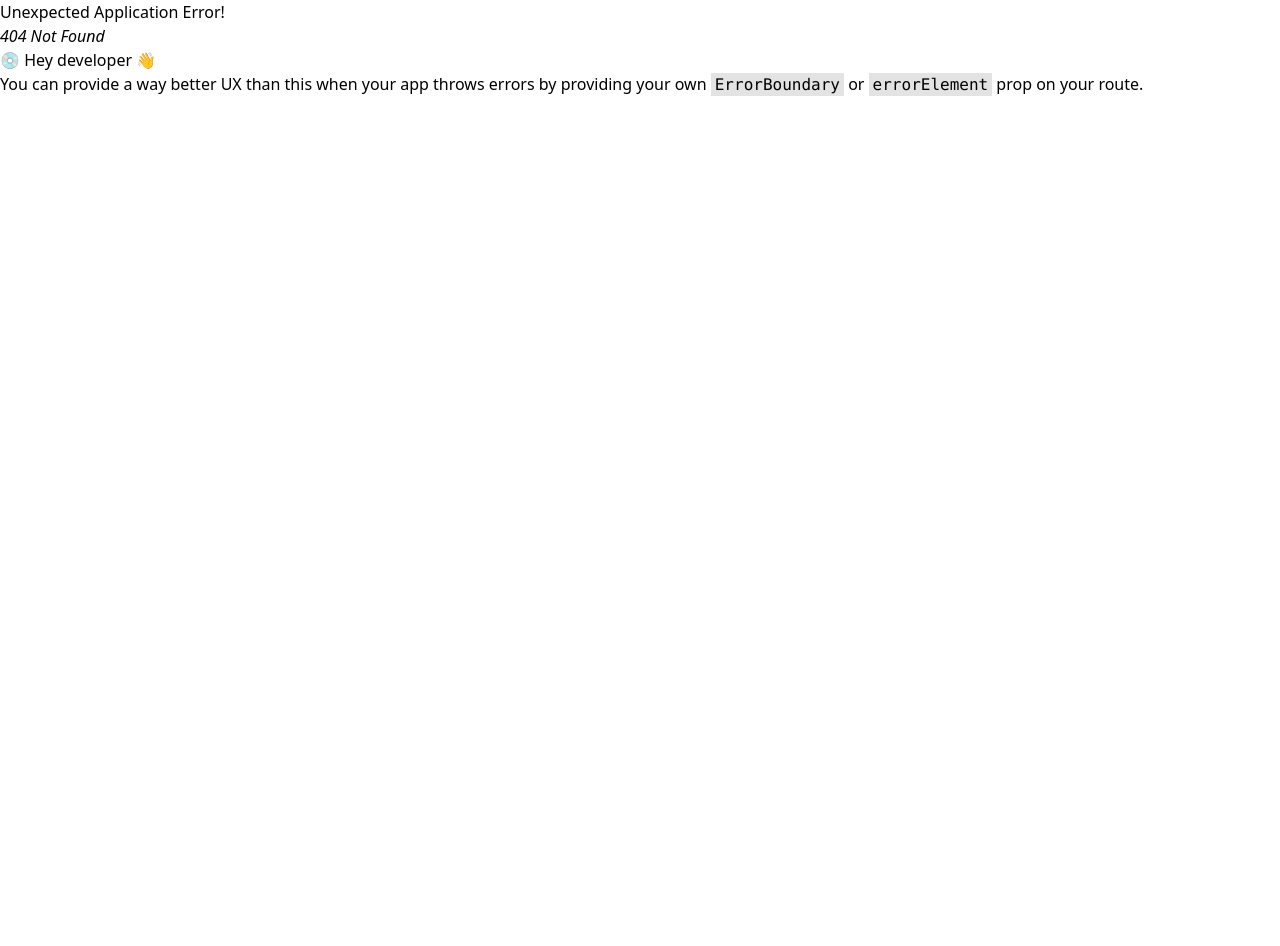
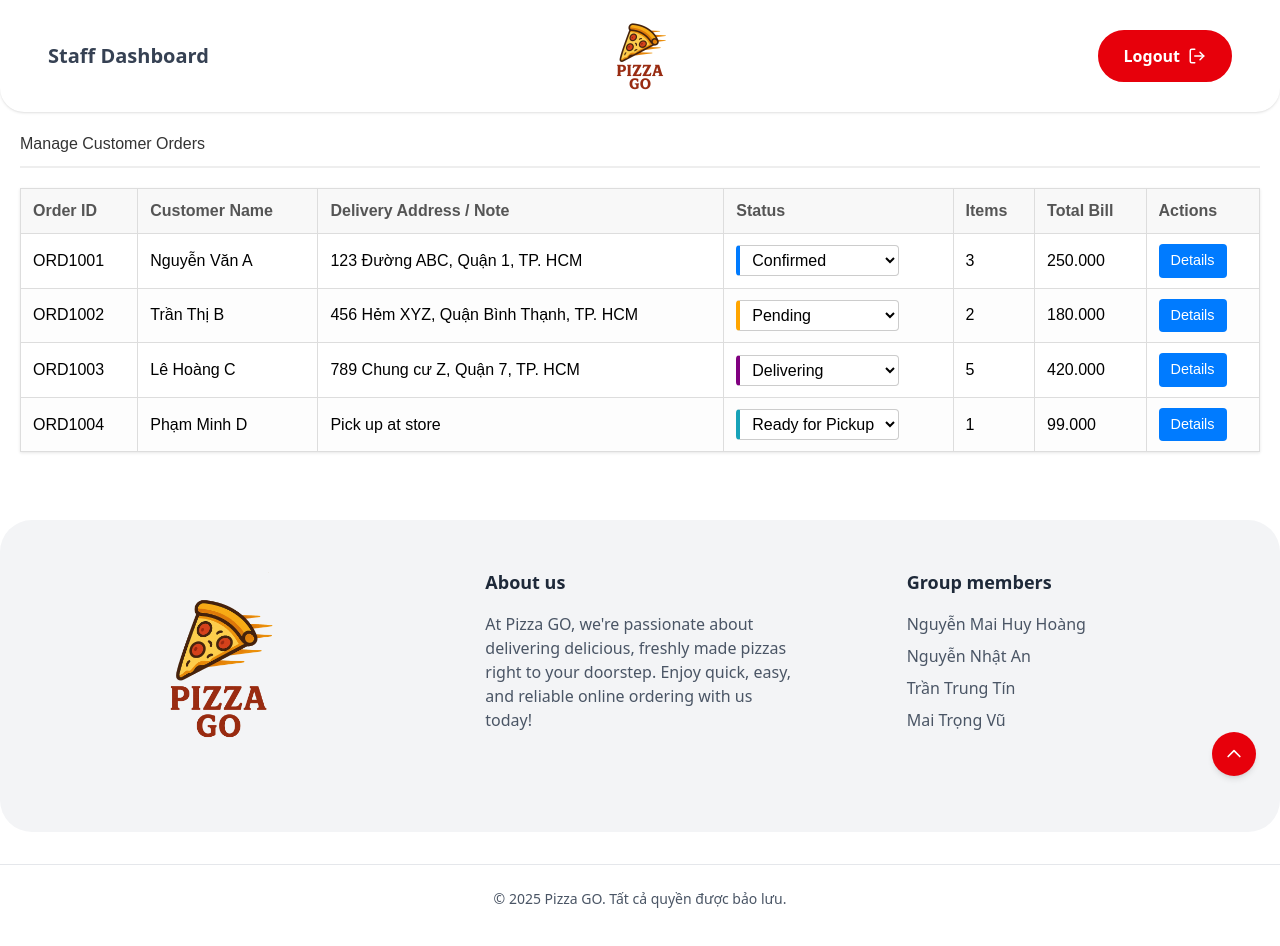
Before and after one commit to MrHH-k22/PizzaGo_FrontEnd, a React (Vite) app: page /staff/updateorderstatus in a window 1280 px wide. Before the commit this address had no page. Shown: the top 946 px of the page. Before the commit the page ends 800 px from the top, so only its background shows below. Built offline with nearby package versions, Linux system fonts and the light colour scheme.

Commit message:
Develop UI for staff to update order status

```diff
--- /dev/null
+++ b/src/components/StaffHeader.jsx
@@ -0,0 +1,38 @@
+import { Link } from "react-router-dom";
+import { FiLogOut } from "react-icons/fi";
+
+function StaffHeader() {
+  return (
+    <header className="relative rounded-b-3xl mx-auto w-full max-w-screen-xl flex items-center justify-between px-12 py-14 bg-white shadow-sm h-24">
+      {/* Staff Title */}
+      <div className="flex flex-col text-xl text-gray-700">
+        <span className="font-semibold">Staff Dashboard</span>
+      </div>
+
+      {/* Logo Section */}
+      <Link
+        to="/staff"
+        className="absolute left-1/2 transform -translate-x-1/2"
+      >
+        <img
+          src="/imgs/Logo.png"
+          alt="Pizza Go Logo"
+          className="h-24 object-contain"
+        />
+      </Link>
+
+      {/* Logout Button */}
+      <div className="flex items-center gap-6 text-xl">
+        <Link
+          to="/"
+          className="flex items-center justify-center gap-2 py-3 px-6 border-2 border-red-600 bg-red-600 text-white rounded-full text-base hover:bg-white hover:text-red-600 transition duration-300 ease-in-out"
+        >
+          <span className="font-semibold">Logout</span>
+          <FiLogOut size={18} />
+        </Link>
+      </div>
+    </header>
+  );
+}
+
+export default StaffHeader;
--- /dev/null
+++ b/src/features/Staff/UpdateOrderStatus/UpdateOrderStatus.css
@@ -0,0 +1,102 @@
+/* Basic Styling for the UpdateOrderStatus Component */
+
+.order-status-container {
+  padding: 20px;
+  font-family: sans-serif;
+}
+
+.order-status-container h2 {
+  margin-bottom: 20px;
+  color: #333;
+  border-bottom: 2px solid #eee;
+  padding-bottom: 10px;
+}
+
+.order-status-container.loading,
+.order-status-container.error {
+  text-align: center;
+  font-size: 1.2em;
+  color: #666;
+  padding: 40px;
+}
+
+.order-status-container.error {
+  color: #d9534f; /* Red for errors */
+}
+
+.orders-table {
+  width: 100%;
+  border-collapse: collapse;
+  margin-top: 15px;
+  box-shadow: 0 1px 3px rgba(0, 0, 0, 0.1);
+}
+
+.orders-table th,
+.orders-table td {
+  border: 1px solid #ddd;
+  padding: 10px 12px;
+  text-align: left;
+  vertical-align: middle;
+}
+
+.orders-table th {
+  background-color: #f8f8f8;
+  font-weight: bold;
+  color: #555;
+}
+
+.orders-table tbody tr:nth-child(even) {
+  background-color: #fdfdfd;
+}
+
+.orders-table tbody tr:hover {
+  background-color: #f1f1f1;
+}
+
+.center-text {
+  text-align: center;
+}
+
+.right-text {
+  text-align: right;
+}
+
+.details-button {
+  background-color: #007bff;
+  color: white;
+  border: none;
+  padding: 6px 12px;
+  border-radius: 4px;
+  cursor: pointer;
+  font-size: 0.9em;
+  transition: background-color 0.2s ease;
+}
+
+.details-button:hover {
+  background-color: #0056b3;
+}
+
+.status-select {
+  padding: 5px 8px;
+  border-radius: 4px;
+  border: 1px solid #ccc;
+  min-width: 120px; /* Adjust as needed */
+  background-color: #fff;
+}
+
+/* Optional: Style select based on status */
+.status-select.status-pending {
+  border-left: 4px solid orange;
+}
+.status-select.status-confirmed {
+  border-left: 4px solid #007bff; /* Blue */
+}
+.status-select.status-delivering {
+  border-left: 4px solid purple;
+}
+.status-select.status-completed {
+  border-left: 4px solid green;
+}
+.status-select.status-ready-for-pickup {
+  border-left: 4px solid #17a2b8; /* Teal */
+}
--- /dev/null
+++ b/src/features/Staff/UpdateOrderStatus/UpdateOrderStatus.jsx
@@ -0,0 +1,174 @@
+import React, { useState, useEffect } from "react";
+// Optional: Import CSS for styling
+import "./UpdateOrderStatus.css"; // Create this file for styling
+
+// --- Mock Data (Replace with API call) ---
+// Simulates the kind of data you might get from your backend API
+const mockOrders = [
+  {
+    id: "ORD1001",
+    customerName: "Nguyễn Văn A",
+    deliveryAddress: "123 Đường ABC, Quận 1, TP. HCM",
+    status: "Confirmed", // e.g., Pending, Preparing, Delivering, Delivered, Cancelled
+    itemCount: 3,
+    totalBill: 250000, // Assuming VND or your currency
+    // You might also include details like phone number, order items list, timestamp etc.
+  },
+  {
+    id: "ORD1002",
+    customerName: "Trần Thị B",
+    deliveryAddress: "456 Hẻm XYZ, Quận Bình Thạnh, TP. HCM",
+    status: "Pending",
+    itemCount: 2,
+    totalBill: 180000,
+  },
+  {
+    id: "ORD1003",
+    customerName: "Lê Hoàng C",
+    deliveryAddress: "789 Chung cư Z, Quận 7, TP. HCM",
+    status: "Delivering",
+    itemCount: 5,
+    totalBill: 420000,
+  },
+  {
+    id: "ORD1004",
+    customerName: "Phạm Minh D",
+    deliveryAddress: "Pick up at store", // Example for pickup
+    status: "Ready for Pickup",
+    itemCount: 1,
+    totalBill: 99000,
+  },
+];
+// --- End Mock Data ---
+
+function UpdateOrderStatus() {
+  const [orders, setOrders] = useState([]);
+  const [loading, setLoading] = useState(true);
+  const [error, setError] = useState(null);
+
+  useEffect(() => {
+    // --- Simulate API Call ---
+    const fetchOrders = async () => {
+      setLoading(true);
+      setError(null); // Reset error state
+      try {
+        // TODO: Replace this setTimeout with your actual API fetch call
+        // Example: const response = await fetch('/api/staff/orders?status=pending,preparing,delivering');
+        // if (!response.ok) throw new Error('Failed to fetch orders');
+        // const data = await response.json();
+        // setOrders(data);
+
+        // Simulating network delay
+        await new Promise((resolve) => setTimeout(resolve, 1000));
+        setOrders(mockOrders); // Using mock data for now
+      } catch (err) {
+        console.error("Error fetching orders:", err);
+        setError(err.message || "Could not fetch orders. Please try again.");
+        setOrders([]); // Clear orders on error
+      } finally {
+        setLoading(false);
+      }
+    };
+
+    fetchOrders();
+  }, []); // Empty dependency array means this runs once when the component mounts
+
+  const handleViewDetails = (orderId) => {
+    // TODO: Implement logic to show order details
+    // This could navigate to a new page, open a modal, etc.
+    console.log(`Viewing details for Order ID: ${orderId}`);
+    alert(`Implement details view for Order ID: ${orderId}`);
+    // Example navigation (if using react-router-dom):
+    // navigate(`/staff/orders/${orderId}`);
+  };
+
+  const handleStatusChange = (orderId, newStatus) => {
+    // TODO: Implement API call to update the status on the backend
+    console.log(`Updating status for Order ID: ${orderId} to ${newStatus}`);
+    alert(`Implement status update for Order ID: ${orderId} to ${newStatus}`);
+
+    // Optimistic UI Update (optional): Update local state immediately
+    // Be sure to handle potential errors from the API call
+    setOrders((prevOrders) =>
+      prevOrders.map((order) =>
+        order.id === orderId ? { ...order, status: newStatus } : order
+      )
+    );
+  };
+
+  // --- Render Logic ---
+  if (loading) {
+    return (
+      <div className="order-status-container loading">Loading orders...</div>
+    );
+  }
+
+  if (error) {
+    return <div className="order-status-container error">Error: {error}</div>;
+  }
+
+  return (
+    <div className="order-status-container">
+      <h2>Manage Customer Orders</h2>
+
+      {orders.length === 0 ? (
+        <p>No active orders found.</p>
+      ) : (
+        <table className="orders-table">
+          <thead>
+            <tr>
+              <th>Order ID</th>
+              <th>Customer Name</th>
+              <th>Delivery Address / Note</th>
+              <th>Status</th>
+              <th>Items</th>
+              <th>Total Bill</th>
+              <th>Actions</th>
+            </tr>
+          </thead>
+          <tbody>
+            {orders.map((order) => (
+              <tr key={order.id}>
+                <td>{order.id}</td>
+                <td>{order.customerName}</td>
+                <td>{order.deliveryAddress}</td>
+                <td>
+                  {/* Example: Make status editable with a dropdown */}
+                  <select
+                    value={order.status}
+                    onChange={(e) =>
+                      handleStatusChange(order.id, e.target.value)
+                    }
+                    className={`status-select status-${order.status.toLowerCase().replace(/\s+/g, "-")}`}
+                  >
+                    <option value="Pending">Pending</option>
+                    <option value="Confirmed">Confirmed</option>
+                    <option value="Delivering">Delivering</option>
+                    <option value="Ready for Pickup">Ready for Pickup</option>
+                    <option value="Completed">Completed</option>
+                  </select>
+                </td>
+                <td className="center-text">{order.itemCount}</td>
+                <td className="right-text">
+                  {order.totalBill.toLocaleString("vi-VN")}{" "}
+                  {/* Format currency */}
+                </td>
+                <td>
+                  <button
+                    className="details-button"
+                    onClick={() => handleViewDetails(order.id)}
+                  >
+                    Details
+                  </button>
+                  {/* You might add other actions here, like "Print Bill" */}
+                </td>
+              </tr>
+            ))}
+          </tbody>
+        </table>
+      )}
+    </div>
+  );
+}
+
+export default UpdateOrderStatus;
--- /dev/null
+++ b/src/layouts/StaffLayout.jsx
@@ -0,0 +1,19 @@
+import { Outlet } from "react-router-dom";
+import StaffHeader from "../components/StaffHeader"; // Adjust the import path as necessary
+import Footer from "../components/Footer"; // Adjust the import path as necessary
+
+function StaffLayout() {
+  return (
+    <div className="grid h-screen grid-rows-[auto_1fr_auto] mx-auto">
+      <StaffHeader />
+      <div className="">
+        <main className="mx-auto max-w-7xl">
+          <Outlet />
+        </main>
+      </div>
+      <Footer />
+    </div>
+  );
+}
+
+export default StaffLayout;
```
Also changed, not shown: src/App.jsx (+16 -0 lines).
